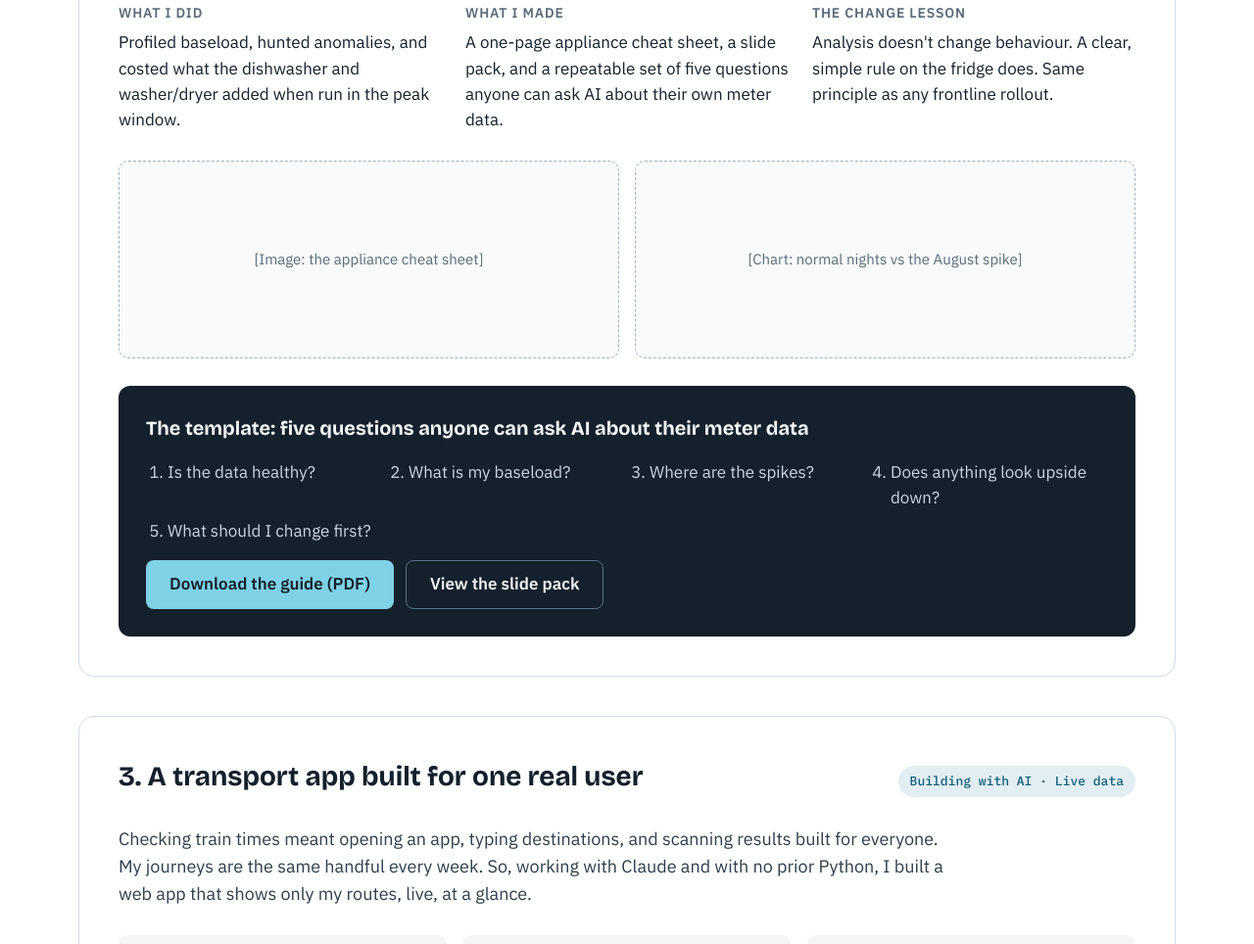
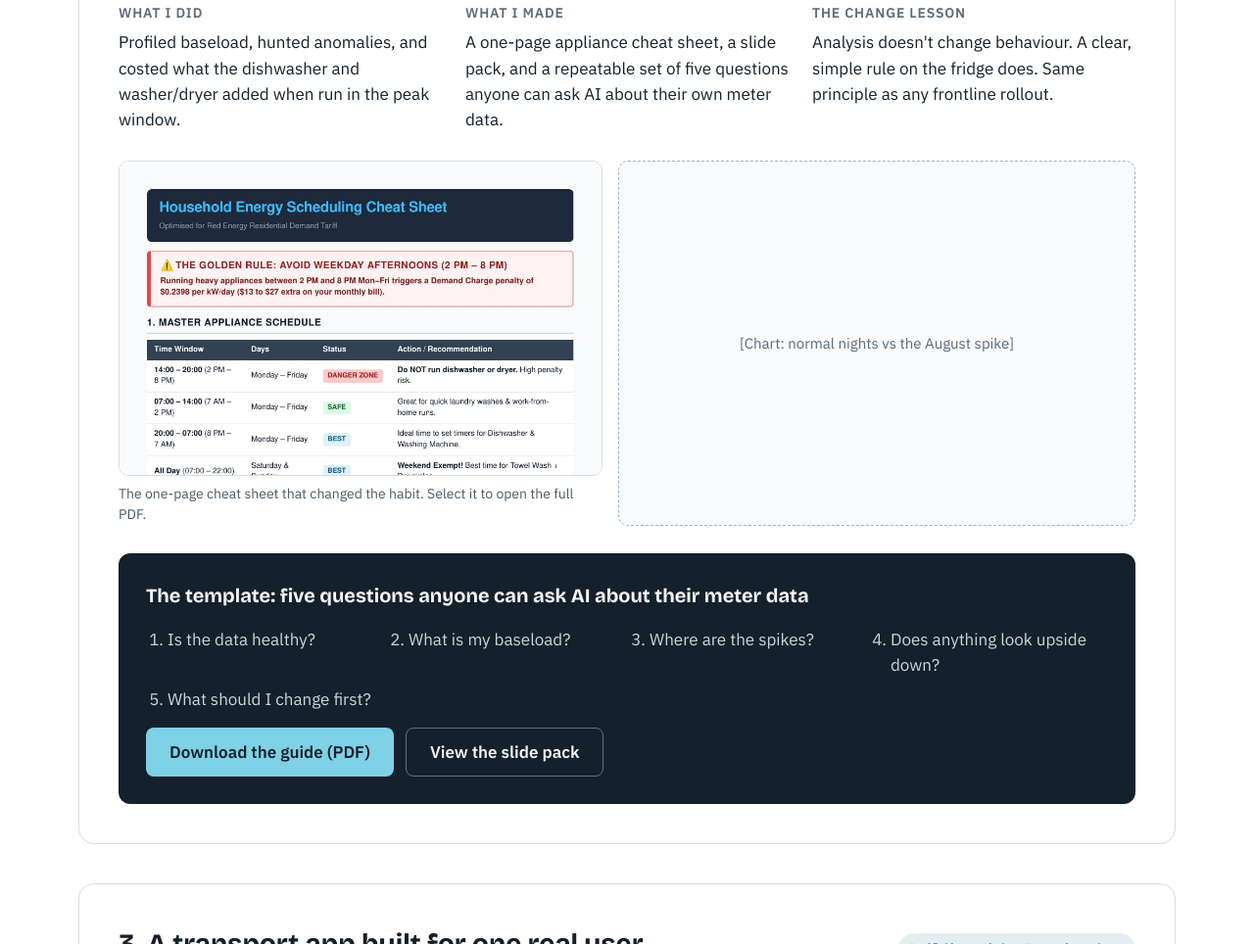
Before and after one commit to matthew-edwards-au/matthew-edwards-au.github.io, a plain HTML site: page index.html in a window 1280 px wide. Shown: the part 4651-5615 px from the top of the page at 98% size. Drawn offline with nearby package versions, Linux system fonts and the light colour scheme.

Commit message:
Add files via upload

```diff
--- a/index.html
+++ b/index.html
@@ -267,7 +267,12 @@ a{color:#0B5E78}a:hover{color:#083F51}
 </div>
 </div>
 <div style="display: flex; flex-wrap: wrap; gap: 16px; align-items: stretch">
-<div role="img" aria-label="Output placeholder" style="flex: 1 1 320px; min-height: 200px; border-radius: 10px; border: 1.5px dashed #9FB3C2; background: #F8FAFB; display: flex; align-items: center; justify-content: center; color: #5B6B78; font-size: 15px; text-align: center; padding: 0 16px">[Image: the appliance cheat sheet]</div>
+<figure style="flex: 1 1 320px; margin: 0; display: flex; flex-direction: column; gap: 8px">
+<a href="files/energy-cheat-sheet.pdf" style="display: block; border-radius: 10px; overflow: hidden; border: 1px solid #D5DDE3; height: 320px">
+<img src="images/energy-cheat-sheet.jpg" alt="Household energy scheduling cheat sheet: a one-page schedule showing which weekday times are a danger zone, safe or best for running the dishwasher and washer/dryer" style="display: block; width: 100%; height: 100%; object-fit: cover; object-position: top">
+</a>
+<figcaption style="font-size: 14px; color: #4A5B68">The one-page cheat sheet that changed the habit. Select it to open the full PDF.</figcaption>
+</figure>
 <div role="img" aria-label="Output placeholder" style="flex: 1 1 320px; min-height: 200px; border-radius: 10px; border: 1.5px dashed #9FB3C2; background: #F8FAFB; display: flex; align-items: center; justify-content: center; color: #5B6B78; font-size: 15px; text-align: center; padding: 0 16px">[Chart: normal nights vs the August spike]</div>
 </div>
 <div style="background: #14202B; color: #F3F5F7; border-radius: 12px; padding: 28px; display: flex; flex-direction: column; gap: 16px">
```
